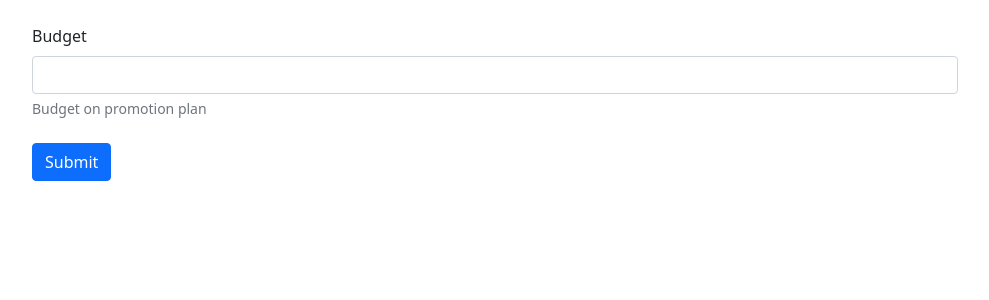
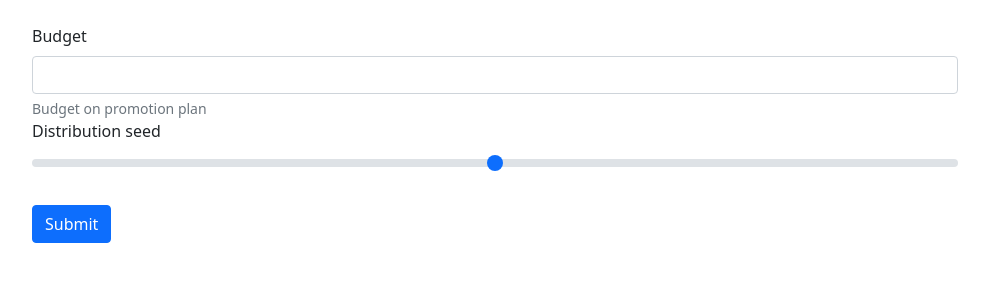
Before and after one commit to KMSIGN/accenture-promo-hack, a Django app: page /prediction/ in a window 1280 px wide. Shown: the part 56-356 px from the top of the page, without its empty margins (145-1134 px from the left). Run offline with Django 3.2, Linux system fonts and the light colour scheme; parts of the project's set-up code (start-up, migrations or seed data) failed here and were passed over; some libraries are stand-ins or nearby versions.

Commit message:
predictor small fixes

```diff
--- a/promo/predictor/templates/predictor/predictor_index.html
+++ b/promo/predictor/templates/predictor/predictor_index.html
@@ -8,6 +8,9 @@
     <label for="budget" class="form-label">Budget</label>
     <input type="number" class="form-control" id="budget" name="budget" aria-describedby="budget" required>
     <div id="budgetD" class="form-text">Budget on promotion plan</div>
+
+    <label for="customRange1" class="form-label">Distribution seed</label>
+    <input type="range" class="form-range" id="customRange1" min="0.1" step="0.01" max="2">
   </div>
   <button type="submit" class="btn btn-primary mt-2">Submit</button>
 </form>
--- a/promo/predictor/views.py
+++ b/promo/predictor/views.py
@@ -220,11 +220,13 @@ def index(request):
         return HttpResponse(templ.render(None, request))
     elif request.method == "POST":
         req = request.POST.get("budget", "0")
+        distrN = float(request.POST.get("distr", 0.1))
         if req == "":
             templ = loader.get_template('predictor/predictor_index.html')
             return HttpResponse(templ.render(None, request))
 
         budget = int(req)
+        distrN = pow(distrN, 4)
 
 
         stats = {}
```
